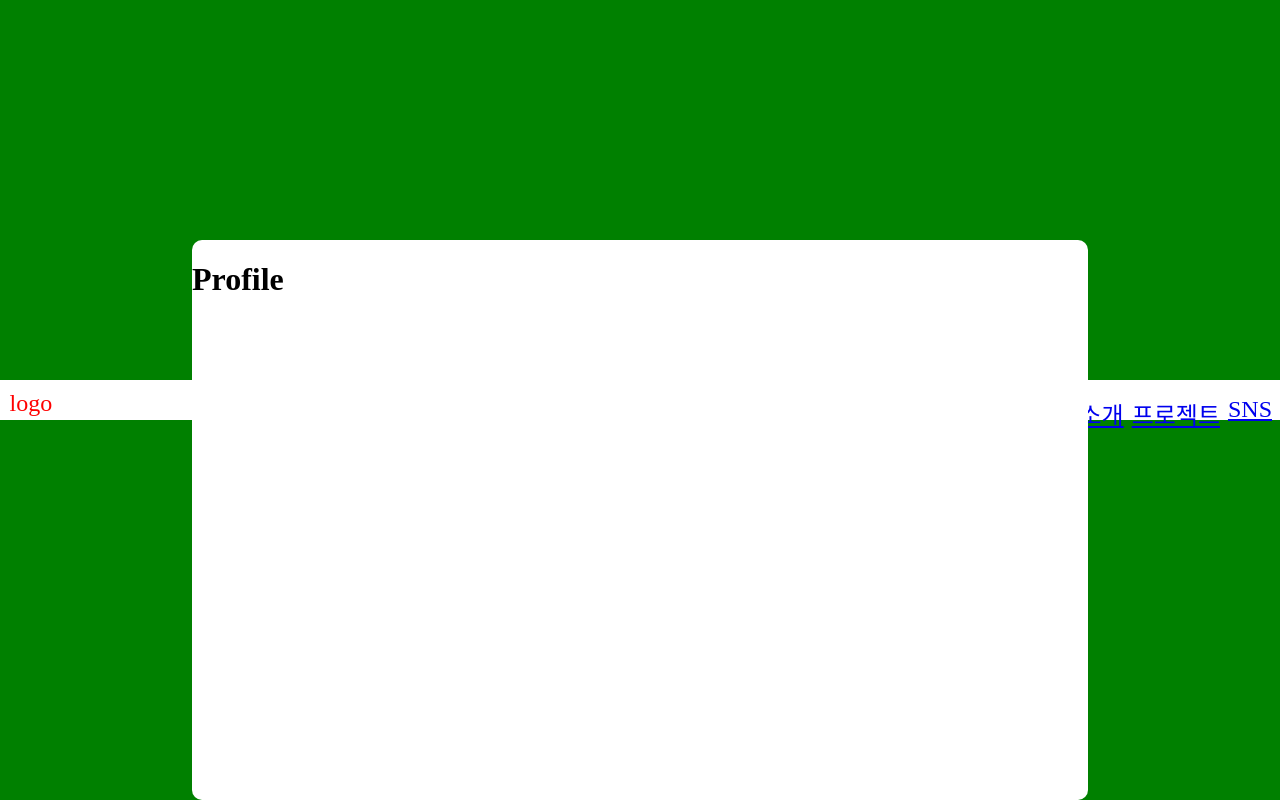
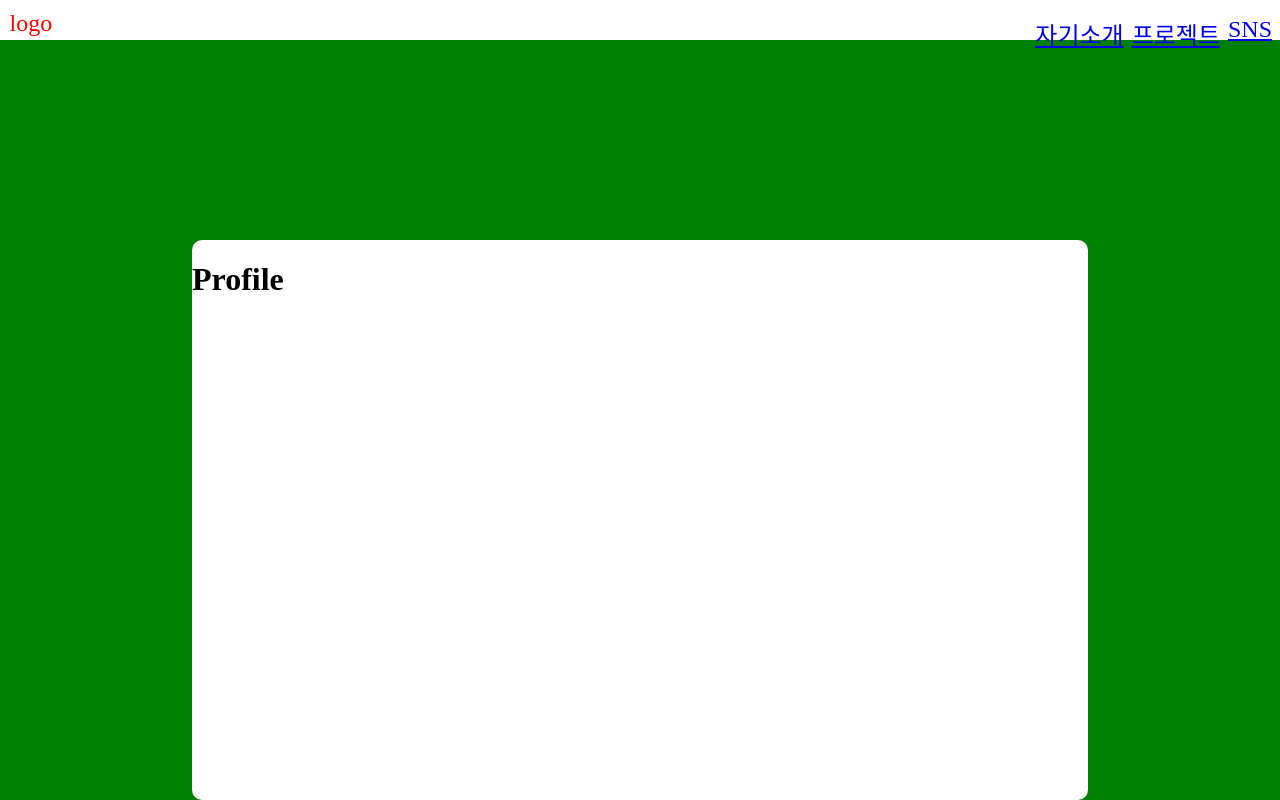
Before and after one commit to Jeong-IK/MyBlog, a React (Create React App) app in the folder myblog/: page / in a window 1280 px wide. Built offline with nearby package versions, Linux system fonts and the light colour scheme.

Commit message:
Header 스타일 조정

```diff
--- a/myblog/src/Components/Header/Menu/MenuList_style.js
+++ b/myblog/src/Components/Header/Menu/MenuList_style.js
@@ -4,10 +4,13 @@ export const List = styled.div`
   display: flex;
   float: right;
   display: inline-block;
+  position: fixed;
+  right:0;
 `;
 
 export const Menues = styled.ul`
   display: flex;
+  flex-flow: flex-end;
 `;
 
 export const Menu = styled.li`
--- a/myblog/src/Components/Header/header_style.js
+++ b/myblog/src/Components/Header/header_style.js
@@ -1,6 +1,9 @@
 import styled from 'styled-components';
 
 export const HeaderMenu = styled.div`
+  display:flex;
+  position:fixed;
+  top: 0;
   width: 100vw;
   height: 5vh;
   background-color: white;
```
